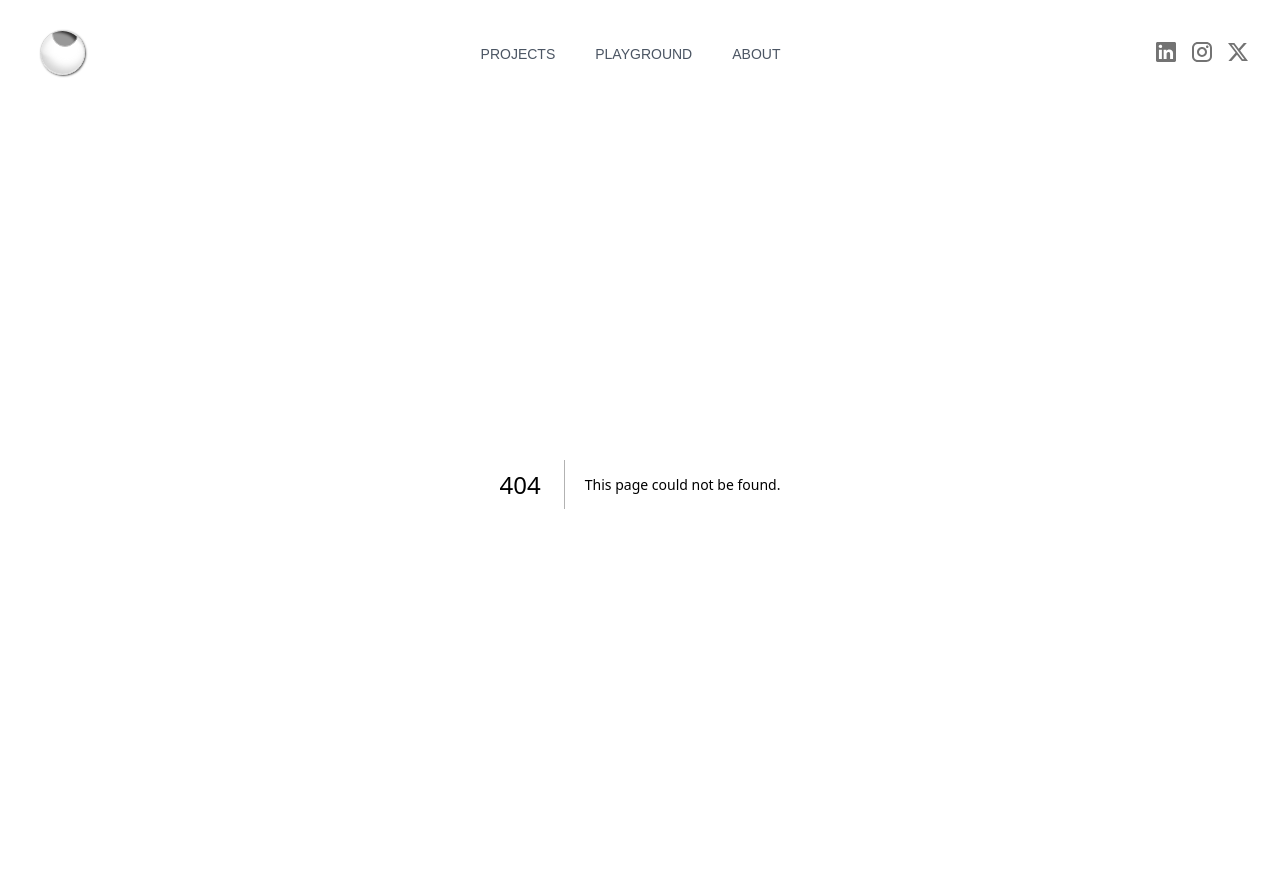
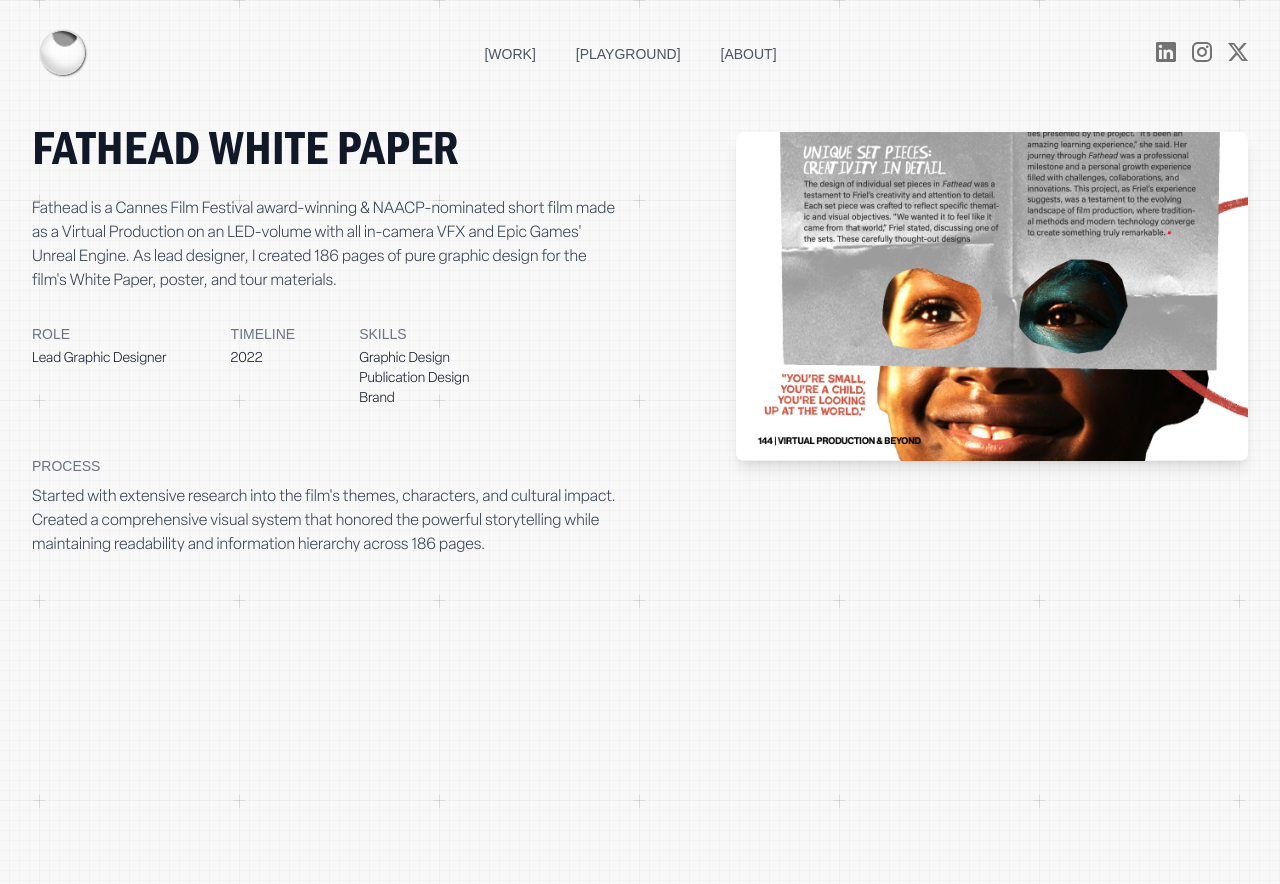
Before and after one commit to faithyeji/yejis-world, a Next.js app: page /pages/projects/fathead in a window 1280 px wide. Before the commit this address had no page. Built offline with nearby package versions, Linux system fonts and the light colour scheme; a web font is replaced by a local one.

Commit message:
Initial Commit (CD going down approach)

```diff
--- a/src/app/components/Disk.js
+++ b/src/app/components/Disk.js
@@ -44,7 +44,7 @@ function CD() {
           playing
             ? {
                 rotate: 360,
-                y: [0, 20],
+                y: [0, 30],
                 transition: {
                   rotate: {
                     ease: "linear",
--- a/src/app/components/Folder.js
+++ b/src/app/components/Folder.js
@@ -33,6 +33,8 @@ export default function Folder({ title, style, content, image, position }) {
   useEffect(() => {
     gsap.registerPlugin(Draggable);
     if (folderRef.current) {
+      // Reset position to original when component mounts
+      gsap.set(folderRef.current, { x: 0, y: 0 });
       Draggable.create(folderRef.current, {
         type: "x,y",
         bounds: window,
@@ -53,12 +55,12 @@ export default function Folder({ title, style, content, image, position }) {
           width={80}
           height={90}
           alt="folder"
-          className="w-24 h-auto"
+          className="w-20 h-auto"
           loading="eager"
         />
-        <h3 className="backdrop-blur-sm bg-white-60 font-serif italic mt-2 px-2 rounded-lg">
+        {/* <h3 className="backdrop-blur-sm bg-white-60 font-serif italic mt-2 px-2 rounded-lg">
           {title}
-        </h3>
+        </h3> */}
       </div>
 
       {/* opened folder */}
--- a/src/app/components/Navbar.js
+++ b/src/app/components/Navbar.js
@@ -12,7 +12,7 @@ const Navbar = () => {
 
   const isActive = (path) => {
     return pathname === path
-      ? "text-blue-600 border-b-2 border-blue-600"
+      ? "text-blue-600"
       : "text-gray-600 hover:text-blue-600";
   };
 
@@ -35,12 +35,12 @@ const Navbar = () => {
           {/* Navigation */}
           <div className="flex-1 flex justify-center space-x-6 sm:space-x-8 font-mono sm:ml-5 text-xs sm:text-sm font-medium">
             <Link
-              href="/pages/projects"
+              href={pathname === "/" ? "/#projects" : "/"}
               className={`inline-flex items-center px-1 pt-1 transition-colors duration-200 ${isActive(
                 "/pages/projects"
               )}`}
             >
-              PROJECTS
+              [WORK]
             </Link>
             <Link
               href="/pages/playground"
@@ -48,7 +48,7 @@ const Navbar = () => {
                 "/pages/playground"
               )}`}
             >
-              PLAYGROUND
+              [PLAYGROUND]
             </Link>
             <Link
               href="/pages/about"
@@ -56,7 +56,7 @@ const Navbar = () => {
                 "/pages/about"
               )}`}
             >
-              ABOUT
+              [ABOUT]
             </Link>
           </div>
 
--- /dev/null
+++ b/src/app/components/ProjectPage.js
@@ -0,0 +1,90 @@
+"use client";
+
+import Image from "next/image";
+
+const ProjectPage = ({
+  headerImage,
+  headerImageAlt = "Project header",
+  title,
+  description,
+  role,
+  timeline,
+  disciplines = [],
+  children,
+}) => {
+  return (
+    <div className="min-h-screen">
+      <div className="max-w-7xl mx-auto px-8 py-12">
+        <div className="grid grid-cols-1 lg:grid-cols-2 gap-10 items-start">
+          {/* Left Section - Text Content */}
+          <div className="space-y-4">
+            <h1 className="text-5xl font-franklin text-gray-900">{title}</h1>
+            {description && (
+              <div className="text-gray-700 font-sans text-md">
+                {Array.isArray(description) ? (
+                  description.map((paragraph, index) => (
+                    <p key={index} className="mb-4">
+                      {paragraph}
+                    </p>
+                  ))
+                ) : (
+                  <p>{description}</p>
+                )}
+              </div>
+            )}
+            {/* Project Details */}
+            <div className="flex gap-16 text-sm pt-4">
+              {role && (
+                <div>
+                  <div className="font-mono text-md text-gray-500 uppercase mb-1">
+                    Role
+                  </div>
+                  <div className="text-gray-900 font-sans">{role}</div>
+                </div>
+              )}
+              {timeline && (
+                <div>
+                  <div className="font-mono text-md text-gray-500 uppercase mb-1">
+                    Timeline
+                  </div>
+                  <div className="text-gray-900 font-sans">{timeline}</div>
+                </div>
+              )}
+              {disciplines.length > 0 && (
+                <div>
+                  <div className="font-mono text-md text-gray-500 uppercase mb-1">
+                    Skills
+                  </div>
+                  <div className="flex font-sans text-sm flex-col text-gray-900">
+                    {disciplines.map((discipline, idx) => (
+                      <span key={idx}>{discipline}</span>
+                    ))}
+                  </div>
+                </div>
+              )}
+            </div>
+
+            {/* Custom Content */}
+            {children && <div className="pt-8">{children}</div>}
+          </div>
+
+          {/* Right Image */}
+          <div className="flex justify-center lg:justify-end">
+            <div className="w-full max-w-lg">
+              <Image
+                src={headerImage}
+                alt={headerImageAlt}
+                width={600}
+                height={400}
+                className="w-full h-auto rounded-lg shadow-lg"
+                priority
+              />
+            </div>
+          </div>
+        </div>
+      </div>
+    </div>
+  );
+};
+
+export default ProjectPage;
--- a/src/app/layout.js
+++ b/src/app/layout.js
@@ -39,7 +39,7 @@ export const metadata = {
 export default function RootLayout({ children }) {
   return (
     <AudioProvider>
-      <html lang="en">
+      <html lang="en" className="scroll-smooth">
         <head>
           <link rel="icon" href="/favicon.ico" />
         </head>
--- a/src/app/page.js
+++ b/src/app/page.js
@@ -4,6 +4,8 @@ import Folder from "./components/Folder";
 import CD from "./components/Disk";
 import { useAudio } from "./components/AudioContext";
 import { Draggable } from "gsap/Draggable";
+import Project from "./components/Project";
+import { useEffect } from "react";
 
 export default function Home() {
   const photos = [
@@ -28,12 +30,35 @@ export default function Home() {
   const { allSongs, currentSongIndex, status } = useAudio();
   const currentSongTitle = allSongs[currentSongIndex]?.name || "Nothing";
 
+  // hash navigation
+  useEffect(() => {
+    const handleHashNavigation = () => {
+      if (window.location.hash === "#projects") {
+        const projectsElement = document.getElementById("projects");
+        if (projectsElement) {
+          setTimeout(() => {
+            projectsElement.scrollIntoView({
+              behavior: "smooth",
+              block: "start",
+            });
+          }, 100);
+        }
+      }
+    };
+
+    handleHashNavigation();
+    window.addEventListener("hashchange", handleHashNavigation);
+    return () => {
+      window.removeEventListener("hashchange", handleHashNavigation);
+    };
+  }, []);
+
   return (
     <main className="overflow-hidden h-full w-full">
       <div className="animate-fadein">
         <Folder
           title="photos"
-          style="top-[37%] left-[19%]"
+          style="top-[39%] left-[23%]"
           content={photos}
           position="top-[110%] left-[8%] origin-[0%-30%]"
         />
@@ -50,7 +75,7 @@ export default function Home() {
           width={100}
           height={100}
           alt="folder"
-          className="w-16 h-auto absolute hidden lg:block left-[27%] top-[29%]"
+          className="w-16 h-auto absolute hidden lg:block left-[28%] top-[29%]"
           loading="eager"
         />
       </div>
@@ -73,22 +98,64 @@ export default function Home() {
           SHE (DESPITE A PASSION FOR EVERYTHING CREATIVE) SPECIALIZES IN DIGITAL
           ART DIRECTION, BRAND, WEB/PRODUCT, & INTERACTIVE STORYTELLING.
         </p>
-      </div>
-      {/* cd */}
-      <div className="flex w-full justify-center items-center h-[300px] absolute bottom-28 mx-auto translate-x-1/2 origin-center overflow-y-hidden pt-12 animate-slidein opacity-0 [--slidein-delay:700ms] z-10">
-        <div className="flex flex-col justify-center items-center">
-          <div className="mt-3 pb-2 w-fit">
-            <CD />
+        <div className="flex w-full justify-center items-center h-[300px] mx-auto translate-x-1/2 origin-center overflow-y-hidden pt-12 animate-slidein opacity-0 [--slidein-delay:700ms] z-10">
+          <div className="flex flex-col justify-center items-center">
+            <div className="mt-3 pb-2 w-fit">
+              <CD />
+            </div>
+            <div className="mt-2 bg-[linear-gradient(90deg,rgba(168,168,168,1)_0%,rgba(222,222,222,1)_27%,rgba(168,168,168,1)_100%)] opacity-75 drop-shadow-md w-[525px] rounded-md h-1 z-30"></div>
           </div>
-          <div className="mt-2 bg-[linear-gradient(90deg,rgba(168,168,168,1)_0%,rgba(222,222,222,1)_27%,rgba(168,168,168,1)_100%)] opacity-75 drop-shadow-md w-[525px] rounded-md h-2 z-30"></div>
+        </div>
+        <p className="text-[10px] mt-2 z-20 text-center font-mono text-gray-400 animate-slidein opacity-0 [--slidein-delay:700ms]">
+          NOW {status == "playing" ? "PLAYING:" : "PAUSED:"} {currentSongTitle}
+        </p>{" "}
+        <div id="projects" className="rounded-lg mt-8">
+          <div className="flex flex-wrap mt-8 mb-16 sm:mt-12 md:mx-32 justify-center items-center text-center gap-8 w-fit text-neutral-600">
+            <Project
+              title="The StoryGraph"
+              type="UI/UX DESIGN"
+              imageSrc="/images/projects/storygraph.webp"
+              link="/pages/projects/storygraph"
+              description="Working as the sole UX designer for a book-sharing platform with 3 million users."
+            />
+            <Project
+              title="Lumen"
+              type="UX/BRANDING"
+              imageSrc="/images/projects/lumen.webp"
+              link="/pages/projects/lumen"
+              description="Collecting, organizing, and illuminating user feedback to highlight key insights."
+            />
+            <Project
+              title="Namu"
+              type="DESIGN, FULL-STACK DEV"
+              imageSrc="/images/projects/namu.webp"
+              link="/pages/projects/namu"
+              description="A digital garden where work-in-progresses and unfinished projects can grow."
+            />
+            <Project
+              title="Encore"
+              type="UI/UX DESIGN (TEAM)"
+              imageSrc="/images/projects/encore2.webp"
+              link="/pages/projects/encore"
+              description="Designing a space for aspiring musicians to find community and support."
+            />
+            <Project
+              title="Fathead WP"
+              type="GRAPHIC DESIGN"
+              imageSrc="/images/projects/fatheadkid.webp"
+              link="/pages/projects/fathead"
+              description="186 pages of pure graphic design for the NAACP award-winning film's White Paper."
+            />
+            <Project
+              title="Synth"
+              type="CREATIVE CODING"
+              imageSrc="/images/projects/synth.webp"
+              link="/pages/projects/synth"
+              description="A TouchDesigner project that plays with hand & midi inputs to visualize music in real-time."
+            />
+          </div>
         </div>
       </div>
-      {/* <div className="hidden sm:flex justify-between w-full font-mono absolute bottom-6 text-neutral-600 z-0">
-        <p className="text-xs ml-8">
-          NOW {status == "playing" ? "PLAYING:" : "PAUSED:"} {currentSongTitle}
-        </p>{" "}
-        <p className="text-xs mr-8">CODED WITH NEXTJS AND &lt;3</p>
-      </div> */}
     </main>
   );
 }
--- /dev/null
+++ b/src/app/pages/projects/fathead/page.js
@@ -0,0 +1,31 @@
+import ProjectPage from "@/app/components/ProjectPage";
+
+export default function FatheadPage() {
+  return (
+    <ProjectPage
+      headerImage="/images/projects/fatheadkid.webp"
+      headerImageAlt="Fathead White Paper project header"
+      title="FATHEAD WHITE PAPER"
+      description={[
+        "Fathead is a Cannes Film Festival award-winning & NAACP-nominated short film made as a Virtual Production on an LED-volume with all in-camera VFX and Epic Games' Unreal Engine. As lead designer, I created 186 pages of pure graphic design for the film's White Paper, poster, and tour materials.",
+      ]}
+      role="Lead Graphic Designer"
+      timeline="2022"
+      disciplines={["Graphic Design", "Publication Design", "Brand"]}
+    >
+      <div className="space-y-6">
+        <div>
+          <h3 className="font-mono text-sm text-gray-500 uppercase mb-2">
+            Process
+          </h3>
+          <p className="text-gray-700 font-sans text-md">
+            Started with extensive research into the film's themes, characters,
+            and cultural impact. Created a comprehensive visual system that
+            honored the powerful storytelling while maintaining readability and
+            information hierarchy across 186 pages.
+          </p>
+        </div>
+      </div>
+    </ProjectPage>
+  );
+}
```
